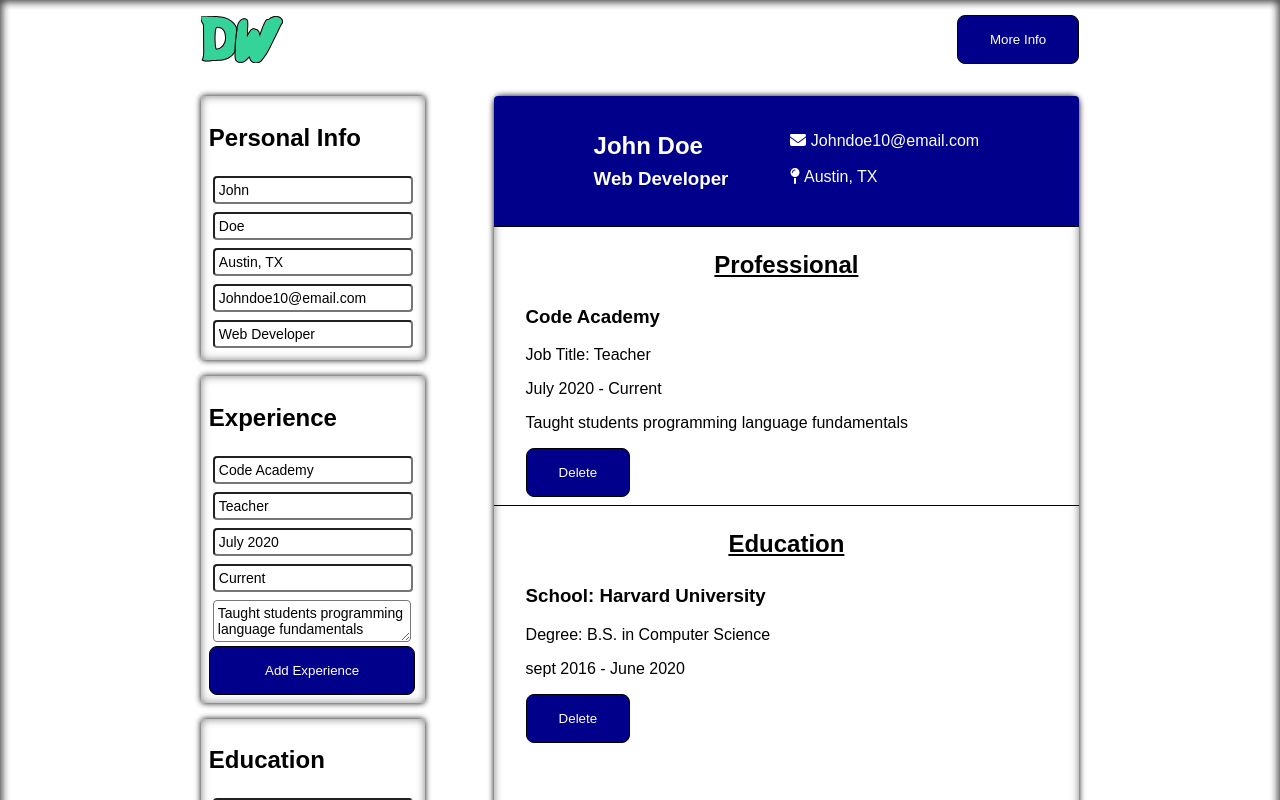
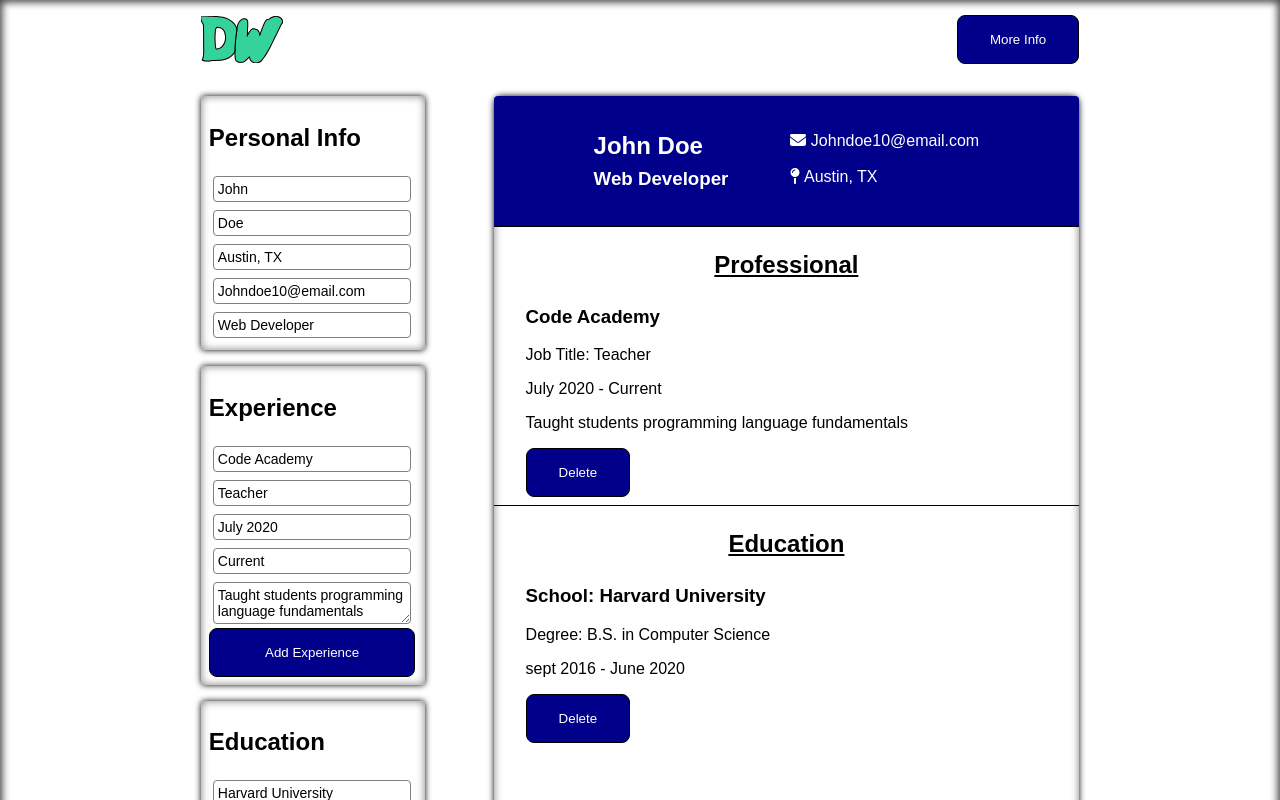
Before and after one commit to Dillonpw/cv-template, a React (Vite) app: page / in a window 1280 px wide. Shown: the top 800 px of the page. Built offline with nearby package versions, Linux system fonts and the light colour scheme.

Commit message:
typo in form styles

```diff
--- a/src/form/form.css
+++ b/src/form/form.css
@@ -5,7 +5,7 @@
 
 input,
 textarea {
-    border: 1px solig grey;
+    border: 1px solid grey;
     border-radius: 0.25rem;
     outline: hidden;
     padding: 0.25rem;
```
